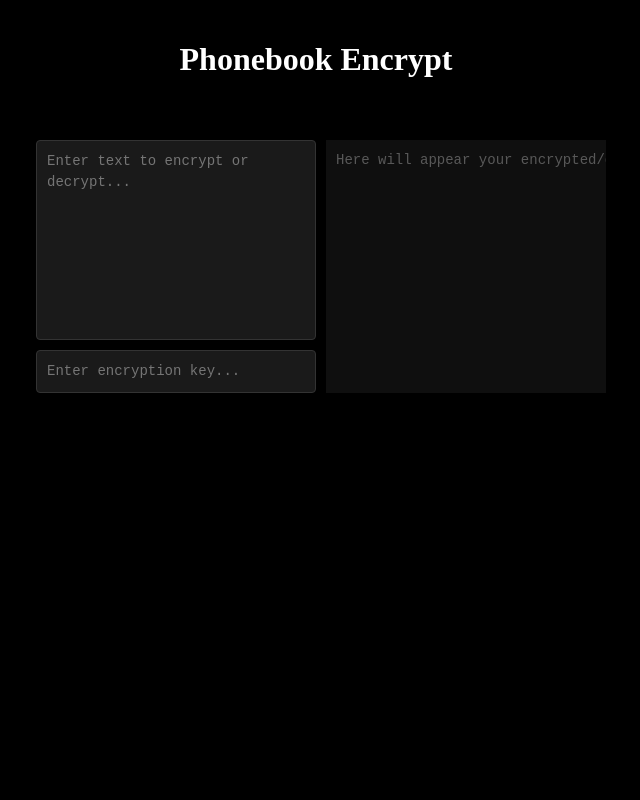
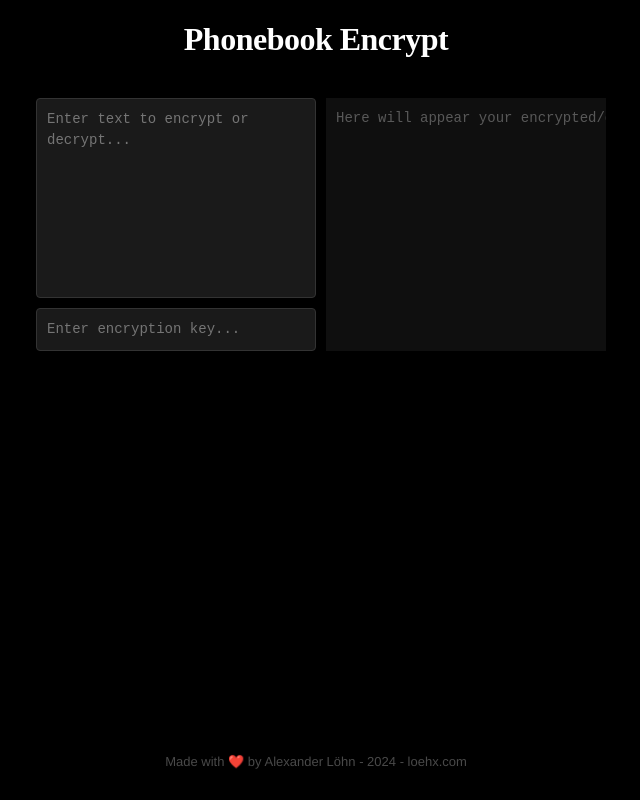
Before and after one commit to loehx/phonebook-encrypt, a plain HTML site: page index.html in a window 1280 px wide. Shown: the whole page, without its empty margins (324-964 px from the left). Drawn offline with nearby package versions, Linux system fonts and the light colour scheme.

Commit message:
add copyrights

```diff
--- a/index.html
+++ b/index.html
@@ -20,6 +20,16 @@
     body {
       background-color: #000;
       color: #fff;
+    }
+    h1 {
+      margin: 0;
+      padding: 0;
+      font-size: 32px;
+      font-weight: 700;
+      color: #fff;
+      text-shadow: 0 2px 4px rgba(0, 0, 0, 0.2);
+      letter-spacing: -0.5px;
+      line-height: 1.2;
     }
     .header {
       text-align: center;
@@ -103,6 +113,26 @@
       font-family: monospace;
       max-width: 100%;
     }
+    .copyright {
+      position: fixed;
+      bottom: 10px;
+      left: 50%;
+      transform: translateX(-50%);
+      font-family: "Helvetica Neue", Arial, sans-serif;
+      font-size: 13px;
+      color: #494949;
+      padding: 8px 16px;
+      transition: all 0.3s ease;
+      width: 100%;
+      text-align: center;
+    }
+    .copyright a {
+      color: inherit;
+      text-decoration: none;
+    }
+    .copyright:hover {
+      color: #fff;
+    }
   </style>
   <body>
     <div class="header">
@@ -124,6 +154,11 @@
       </div>
     </div>
 
+    <p class="copyright">
+      Made with ❤️ by Alexander L&ouml;hn - 2024 -
+      <a href="https://loehx.com/" target="_blank">loehx.com</a>
+    </p>
+
     <script>
       const elements = {
         key: document.getElementById("key"),
@@ -136,7 +171,7 @@
 
       function update() {
         const key = elements.key.value;
-        const text = elements.text.value;
+        const text = elements.text.value.trim().replace(/^\n+|\n+$/g, "");
 
         if (isEncrypted(text)) {
           const decrypted = decrypt(text, key);
@@ -157,7 +192,6 @@
         const lineCount = text.split("\n").length;
         const plusCount = text.split("+").length - 1;
         const colonCount = text.split(":").length - 1;
-        console.log("AAA", lineCount, plusCount, colonCount);
         return (
           plusCount > 0 && lineCount === plusCount && lineCount === colonCount
         );
@@ -179,11 +213,6 @@
 
         const chunks = encrypted.match(/.{1,8}/g) || [];
         const checksum = ascii.reduce((sum, code) => sum + code, 0) % 100;
-
-        console.log("Encrypting text:", text);
-        console.log("Using key:", key);
-        console.log("Encrypted:", encrypted);
-        console.log("Checksum:", checksum);
         return chunks
           .map((chunk, index) => {
             const randomName = getRandomName();
@@ -203,16 +232,11 @@
 
       function decrypt(text, key) {
         if (!text.includes(":") || !text.includes("+")) return "";
-        console.log("Decrypting text:", text);
-        console.log("Using key:", key);
 
         const keyChars = key.split("");
         const keyAscii = keyChars.map((char) => char.charCodeAt(0));
         const keyHash = keyAscii.reduce((sum, ascii) => sum + ascii, 0) % 500;
-        console.log("Generated key hash:", keyHash);
-
         const chunks = text.split("\n");
-        console.log("Split into chunks:", chunks);
 
         const decrypted = chunks
           .map((chunk) => {
@@ -227,30 +251,25 @@
             return numbers;
           })
           .join("");
-        console.log("Extracted numbers:", decrypted);
 
         const numbers = decrypted.match(/.{3}/g) || [];
         const decryptedChars = numbers.map((num, index) => {
           const hash = keyHash + (index % 256);
           return String.fromCharCode(parseInt(num) - hash - index);
         });
-        console.log("Decrypted characters:", decryptedChars);
 
         // Calculate checksum from decrypted ASCII codes
         const calculatedChecksum =
           decryptedChars
             .map((char) => char.charCodeAt(0))
             .reduce((sum, code) => sum + code, 0) % 100;
-        console.log("Calculated checksum:", calculatedChecksum);
 
         // Get checksum from last two digits of encrypted text
         const lastChunk = chunks[chunks.length - 1];
         const actualChecksum = parseInt(lastChunk.slice(-2));
-        console.log("Actual checksum from text:", actualChecksum);
 
         // Return empty string if checksums don't match
         if (calculatedChecksum !== actualChecksum) {
-          console.log("Checksums do not match, decryption failed");
           return "";
         }
 
```
